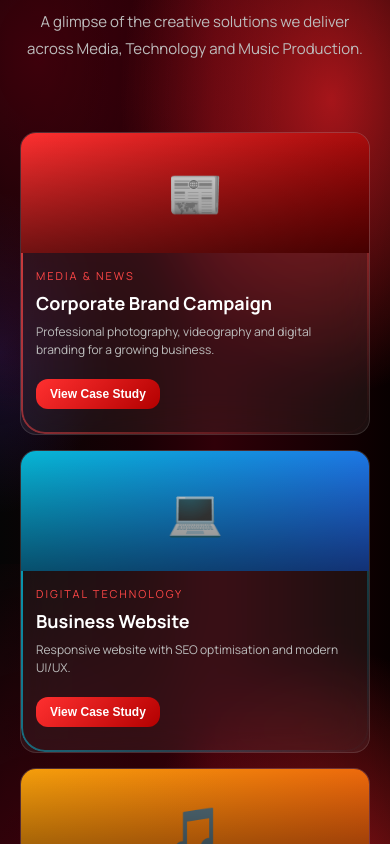
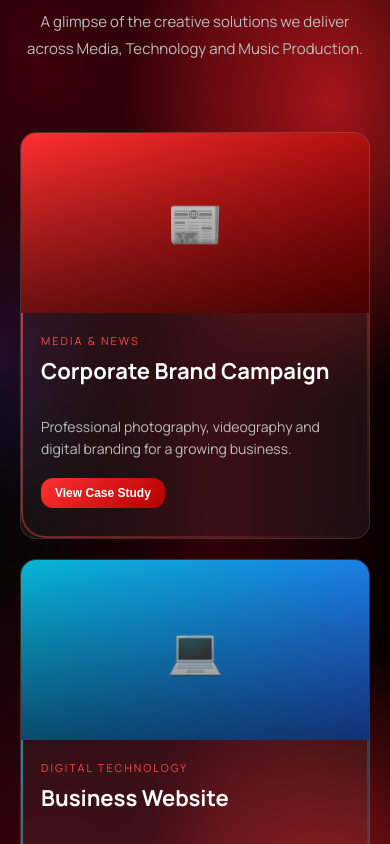
Before and after one commit to ahujatanish68-jpg/portfolio-concept, a React (Vite) app: page / in a window 390 px wide. Shown: the part 4500-5344 px from the top of the page. Built offline with nearby package versions, Linux system fonts and the light colour scheme.

Commit message:
FULLY DONE

```diff
--- a/src/Pages/GetQuote.css
+++ b/src/Pages/GetQuote.css
@@ -48,7 +48,7 @@
 }
 
 .quote-hero{
-    padding:150px 0 90px;
+    padding:110px 0 90px;
     text-align:center;
 }
 
@@ -189,6 +189,15 @@
 }/* ================= GET QUOTE MOBILE FIX ================= */
 
 @media(max-width:768px){
+    .quote-hero{
+
+        padding: 85px 20px 45px;
+
+        min-height: auto;
+
+    }
+
+
 
 
 .quote-page{
--- a/src/index.css
+++ b/src/index.css
@@ -969,8 +969,12 @@ box-shadow:
         );
 
     -webkit-mask:
-        linear-gradient(#fff 0 0) content-box,
-        linear-gradient(#fff 0 0);
+    linear-gradient(#fff 0 0) content-box,
+    linear-gradient(#fff 0 0);
+
+mask:
+    linear-gradient(#fff 0 0) content-box,
+    linear-gradient(#fff 0 0);
 
     -webkit-mask-composite:xor;
     mask-composite:exclude;
@@ -1301,8 +1305,13 @@ backdrop-filter:blur(15px);
     -webkit-mask:
     linear-gradient(#fff 0 0) content-box,
     linear-gradient(#fff 0 0);
+    mask:
+    linear-gradient(#fff 0 0) content-box,
+    linear-gradient(#fff 0 0);
 
     -webkit-mask-composite:xor;
+    -webkit-mask-composite: xor;
+mask-composite: exclude;
 
     pointer-events:none;
 
@@ -2831,4 +2840,45 @@ p{
     }
 
 
-}
+}/* ===== Equal Height Featured Project Cards ===== */
+@media (max-width:600px){
+
+    .projects-grid{
+        grid-template-columns:1fr;
+        gap:20px;
+    }
+
+    .project-card{
+        display:flex;
+        flex-direction:column;
+        height:100%;
+    }
+
+    .project-image{
+        height:180px;
+        flex-shrink:0;
+    }
+
+    .project-content{
+        display:flex;
+        flex-direction:column;
+        flex:1;
+        padding:20px;
+    }
+
+    .project-content h3{
+        min-height:52px;
+        font-size:22px;
+    }
+
+    .project-content p{
+        flex:1;
+        font-size:14px;
+        line-height:1.6;
+    }
+
+    .project-content button{
+        margin-top:18px;
+        align-self:flex-start;
+    }
+}
```
